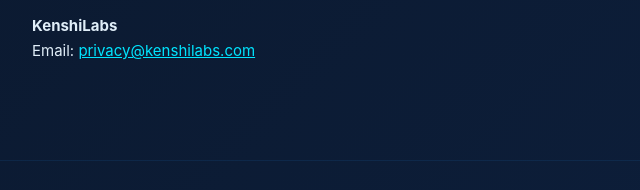
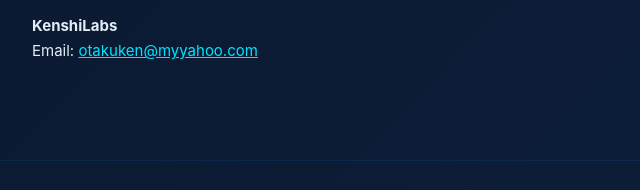
Before and after one commit to utkrishtkumar/quartzmusic.online, a plain HTML site: page file-transfer-link-privacy-policy.html in a window 1280 px wide. Shown: the part 3496-3686 px from the top of the page, 256-896 px from the left. Drawn offline with Linux system fonts and the light colour scheme.

Commit message:
Update File Transfer Link privacy contact

```diff
--- a/file-transfer-link-privacy-policy.html
+++ b/file-transfer-link-privacy-policy.html
@@ -217,7 +217,7 @@
         <h2>Contact</h2>
         <p>If you have questions or concerns about this privacy policy, please contact:</p>
         <p><strong>KenshiLabs</strong><br>
-        Email: <a href="mailto:privacy@kenshilabs.com" style="color:var(--cyan)">privacy@kenshilabs.com</a></p>
+        Email: <a href="mailto:otakuken@myyahoo.com" style="color:var(--cyan)">otakuken@myyahoo.com</a></p>
 
     </main>
 
```
